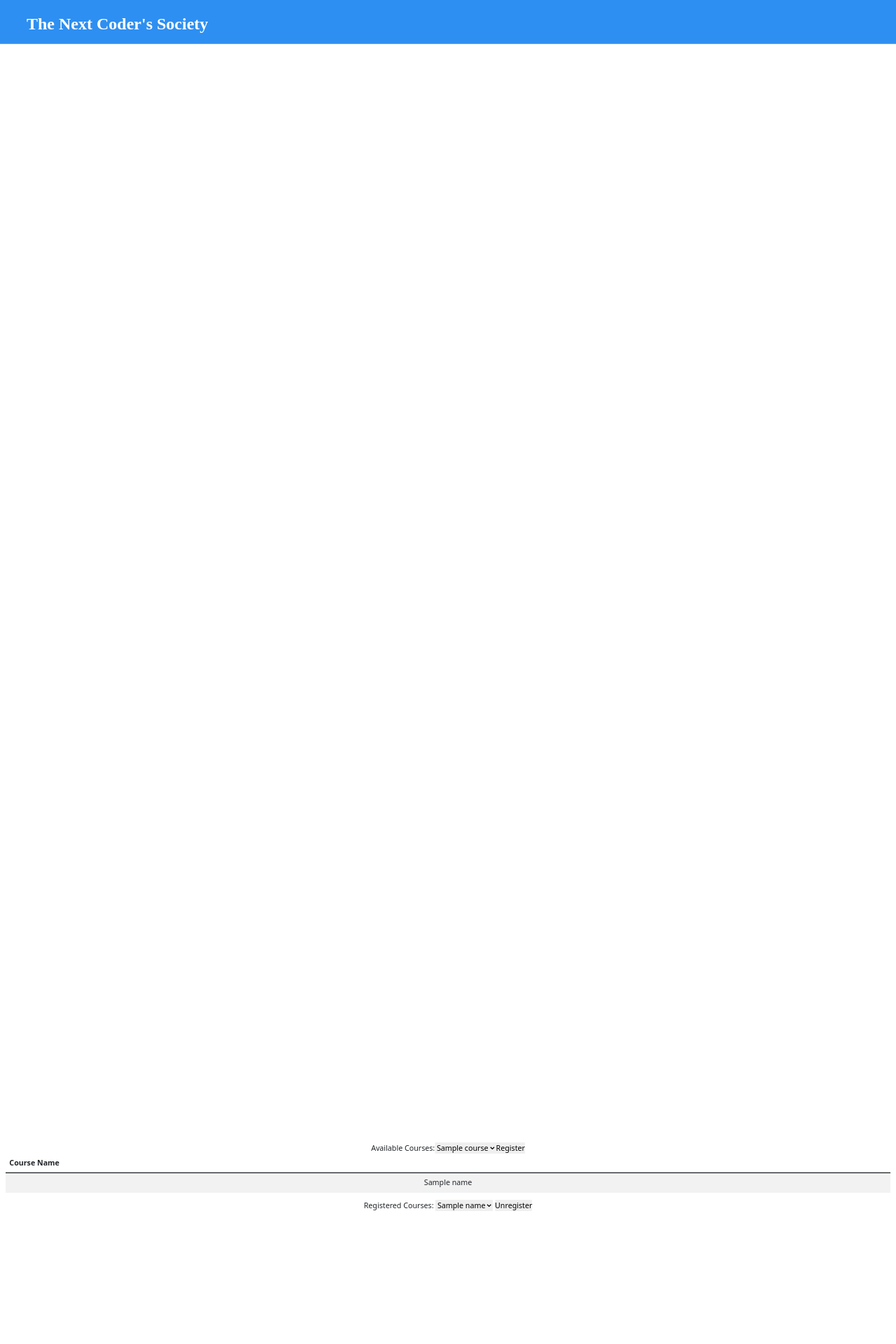
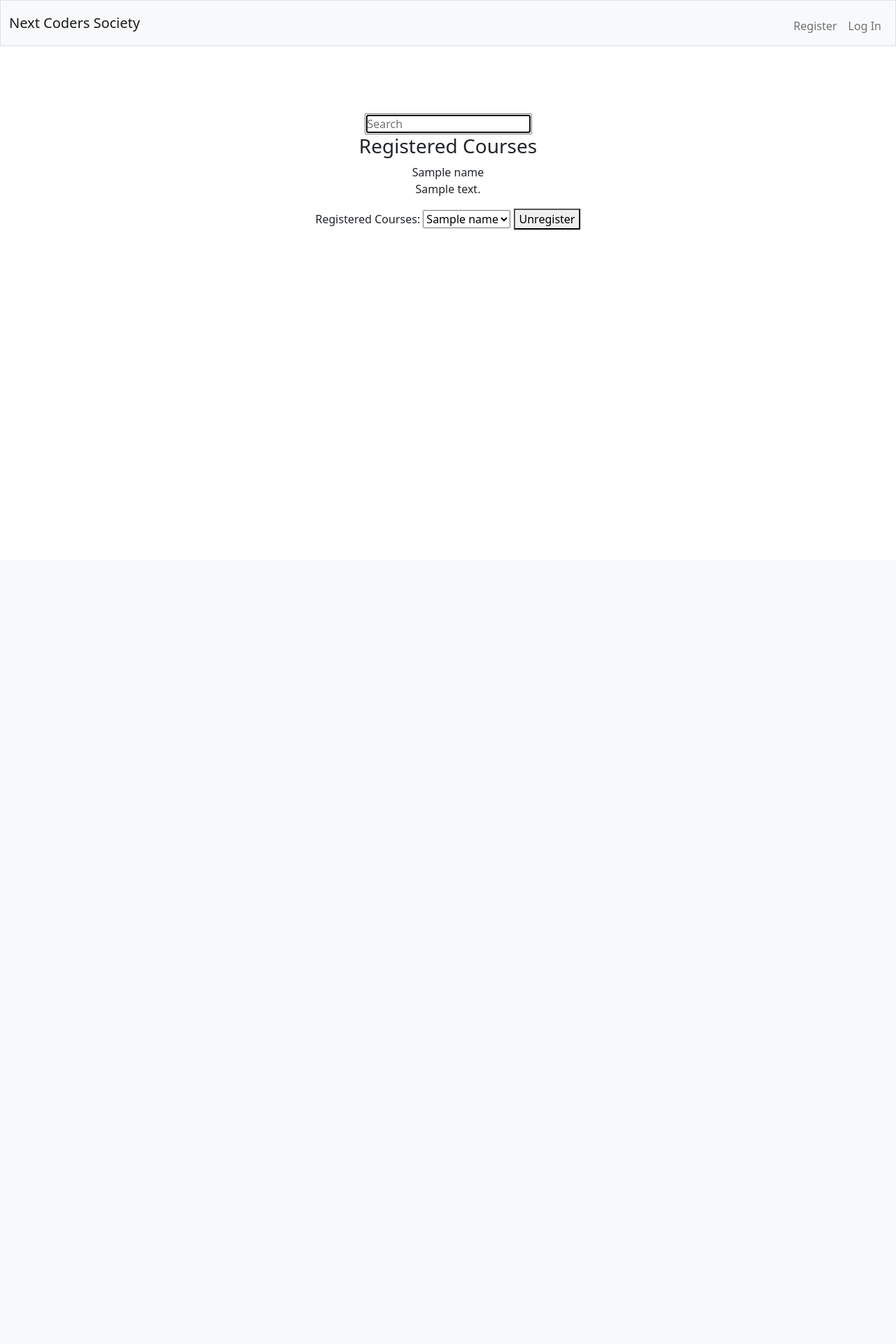
Before and after one commit to JacobMandelbrot1/CS50Final, a Flask app: template templates/dashboard.html in a window 1280 px wide. Shown: the top 1920 px of the page at 70% size. After the commit the page ends 328 px from the top, so only its background shows below. Run offline with Flask 2, Linux system fonts and the light colour scheme; the template is opened without the code that fills it: most values are stand-ins (such as "Sample title", 1, 10 or a date in 2020); some libraries are stand-ins or nearby versions.

Commit message:
pls change

```diff
--- a/app.py
+++ b/app.py
@@ -15,8 +15,7 @@ db = SQL("sqlite:///courses.db")
 
 
 
-# if not os.environ.get("API_KEY"):
-#     raise RuntimeError("API_KEY not set")
+
 @app.route("/register", methods=["GET", "POST"])
 def register():
     """Register user"""
@@ -128,7 +127,7 @@ def dashboard():
     flag = db.execute("Select Admin From users Where id = ?", user_id)[0]["Admin"]
 
 
-    submitted_courses = db.execute("SELECT course_name FROM registered_courses WHERE user_id = ?", user_id)
+    submitted_courses = db.execute("SELECT * FROM available_courses WHERE course_name IN (SELECT course_name FROM registered_courses WHERE user_id = ?)", user_id)
 
     courses = db.execute("SELECT course_name FROM available_courses WHERE course_name NOT IN (SELECT course_name FROM registered_courses WHERE user_id = ?)",
         user_id)
@@ -159,7 +158,6 @@ def add():
 def available():
 
     user_id = session["user_id"]
-    print("hi")
     if request.method == "POST":
 
         course = request.form.get("button")
--- a/templates/dashboard.html
+++ b/templates/dashboard.html
@@ -1,71 +1,49 @@
-{% extends "lay.html" %}
+{% extends "layout.html" %}
 
 {% block title %}
 Index
 {% endblock %}
 
-
 {% block nav %}
     {% if flag == 1 %}
-    <div id="Lets_Code">
-		<a style="text-decoration: none; color: white;" href="/add">
-			<span>Add a course</span>
-		</a>
-	</div>
+        <li class="nav-item"><a class="nav-link" href="/add">Add a course</a></li>
     {% endif %}
 
-    <div id="index">
-		<a style="text-decoration: none; color: white;" href="/">
-			<span>Home</span>
-		</a>
-	</div>
-    <div id="available">
-		<a style="text-decoration: none; color: white;" href="/available">
-			<span>Available Courses</span>
-		</a>
-	</div>
-    <div id="logout">
-		<a style="text-decoration: none; color: white;" href="/logout">
-			<span>Log Out</span>
-		</a>
-	</div>
-
 {% endblock %}
-
 
 {% block main %}
 
 
-    <table class="table table-striped">
-        <thead>
-        <tr>
-            <th class="text-start">Course Name</th>
-        </tr>
-        </thead>
-        <tbody>
-        <form action="/" method="POST">
-            <label for="clarinets">Available Courses:</label>
-            <select name="clarinets" id="clarinets">
+<main class="container py-5 text-center">
+    <label>
+        <input autocomplete="off" autofocus placeholder="Search" type="search">
+    </label>
 
 
-                {% for course in available_courses %}
-                <option>{{course['course_name']}}</option>
-                {% endfor %}
 
-            </select>
-            <button type="submit">Register</button>
-        </form>
+    <script>
+
+        let input = document.querySelector('input');
+        input.addEventListener('input', async function () {
+            let response = await fetch('/search?q=' + input.value);
+            let shows = await response.text();
+            document.querySelector('ul').innerHTML = shows;
+        });
 
 
-        {% for name in registered_courses %}
-        <tr>
-            <td>{{name['course_name']}}</td>
-        </tr>
-        {% endfor %}
 
-        </tbody>
+    </script>
+    <h3>Registered Courses</h3>
 
-    </table>
+    {% for name in registered_courses %}
+    <div class="container">
+        <div class="quote">
+            <span> {{name['course_name']}}</span>
+            <p> {{name['description']}}</p>
+         </div>
+    </div>
+    {% endfor %}
+
     <footer>
         <form action="/" method="POST">
             <label for="unregister">Registered Courses:</label>
@@ -82,5 +60,7 @@ Index
     </footer>
 
 
+</main>
+
 
 {% endblock %}
--- a/templates/lay.html
+++ b/templates/lay.html
@@ -5,11 +5,14 @@
 <meta http-equiv="X-UA-Compatible" content="IE=edge"/>
 <meta name="viewport" content="width=device-width, initial-scale=1.0">
 <title>Home</title>
+<link crossorigin="anonymous" href="https://cdn.jsdelivr.net/npm/bootstrap@5.1.3/dist/css/bootstrap.min.css" integrity="sha384-1BmE4kWBq78iYhFldvKuhfTAU6auU8tT94WrHftjDbrCEXSU1oBoqyl2QvZ6jIW3" rel="stylesheet">
+<script crossorigin="anonymous" src="https://cdn.jsdelivr.net/npm/bootstrap@5.1.3/dist/js/bootstrap.bundle.min.js" integrity="sha384-ka7Sk0Gln4gmtz2MlQnikT1wXgYsOg+OMhuP+IlRH9sENBO0LRn5q+8nbTov4+1p"></script>
+<link href="/static/favicon.ico" rel="icon">
 <link rel="stylesheet" type="text/css" id="applicationStylesheet" href="static/styles.css"/>
 <script id="applicationScript" type="text/javascript" src="static/scripts.js"></script>
 </head>
+
 <body>
-
     <div id="Web_1920__1">
 
 
@@ -38,40 +41,6 @@
 
 
         </div>
-</body>
-</html>
-
-<!DOCTYPE html>
-
-<html lang="en">
-
-    <head>
-
-        <meta charset="utf-8">
-        <meta name="viewport" content="initial-scale=1, width=device-width">
-
-        <!-- http://getbootstrap.com/docs/5.1/ -->
-        <link crossorigin="anonymous" href="https://cdn.jsdelivr.net/npm/bootstrap@5.1.3/dist/css/bootstrap.min.css" integrity="sha384-1BmE4kWBq78iYhFldvKuhfTAU6auU8tT94WrHftjDbrCEXSU1oBoqyl2QvZ6jIW3" rel="stylesheet">
-        <script crossorigin="anonymous" src="https://cdn.jsdelivr.net/npm/bootstrap@5.1.3/dist/js/bootstrap.bundle.min.js" integrity="sha384-ka7Sk0Gln4gmtz2MlQnikT1wXgYsOg+OMhuP+IlRH9sENBO0LRn5q+8nbTov4+1p"></script>
-
-        <!-- https://favicon.io/emoji-favicons/money-bag/ -->
-        <link href="/static/favicon.ico" rel="icon">
-
-<!--        <link href="/static/styles.css" rel="stylesheet">-->
-
-        <title>Next Coders Society: {% block title %}{% endblock %}</title>
-
-    </head>
-
-    <body>
-
-       >
-
-
-                </div>
-            </div>
-        </nav>
-
         {% if get_flashed_messages() %}
             <header>
                 <div class="alert alert-primary mb-0 text-center" role="alert">
@@ -79,10 +48,5 @@
                 </div>
             </header>
         {% endif %}
-
-
-
-
-
     </body>
 </html>
--- a/templates/layout.html
+++ b/templates/layout.html
@@ -7,14 +7,12 @@
         <meta charset="utf-8">
         <meta name="viewport" content="initial-scale=1, width=device-width">
 
-        <!-- http://getbootstrap.com/docs/5.1/ -->
+
         <link crossorigin="anonymous" href="https://cdn.jsdelivr.net/npm/bootstrap@5.1.3/dist/css/bootstrap.min.css" integrity="sha384-1BmE4kWBq78iYhFldvKuhfTAU6auU8tT94WrHftjDbrCEXSU1oBoqyl2QvZ6jIW3" rel="stylesheet">
         <script crossorigin="anonymous" src="https://cdn.jsdelivr.net/npm/bootstrap@5.1.3/dist/js/bootstrap.bundle.min.js" integrity="sha384-ka7Sk0Gln4gmtz2MlQnikT1wXgYsOg+OMhuP+IlRH9sENBO0LRn5q+8nbTov4+1p"></script>
+        <link href="/static/favicon.ico" rel="icon">
+        <link rel="stylesheet" href="static/main.css">
 
-        <!-- https://favicon.io/emoji-favicons/money-bag/ -->
-        <link href="/static/favicon.ico" rel="icon">
-
-<!--        <link href="/static/styles.css" rel="stylesheet">-->
 
         <title>Next Coders Society: {% block title %}{% endblock %}</title>
 
@@ -33,8 +31,7 @@
                         <ul class="navbar-nav me-auto mt-2">
                           {% block nav %} {% endblock %}
                             <li class="nav-item"><a class="nav-link" href="/available">Available Courses</a></li>
-<!--                            <li class="nav-item"><a class="nav-link" href="/sell">Sell</a></li>-->
-<!--                            <li class="nav-item"><a class="nav-link" href="/history">History</a></li>-->
+
                         </ul>
                         <ul class="navbar-nav ms-auto mt-2">
                             <li class="nav-item"><a class="nav-link" href="/logout">Log Out</a></li>
@@ -61,9 +58,7 @@
             {% block main %}{% endblock %}
         </main>
 
-        <footer class="mb-5 small text-center text-muted">
-            Data provided by <a href="https://iexcloud.io/">IEX</a>
-        </footer>
+
 
     </body>
 
```
Also changed, not shown: courses.db, static/main.css (added). Lines whose indentation alone changed are shown as unchanged.
